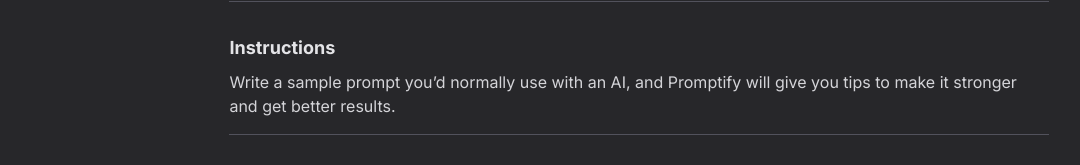
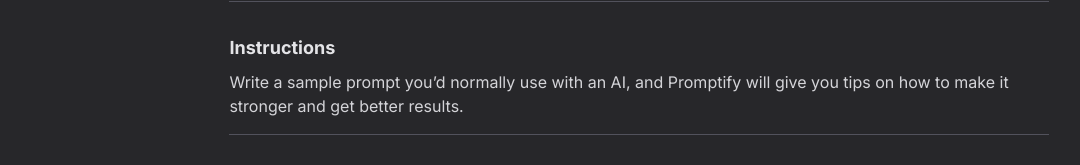
Before and after one commit to obtain-ai/obtain, a SvelteKit app: page /promptify in a window 1280 px wide. Shown: the part 379-544 px from the top of the page, without its empty margins (1-1081 px from the left). Built offline with nearby package versions, Linux system fonts and the light colour scheme.

Commit message:
clarify instructions

```diff
--- a/src/routes/promptify/+page.svelte
+++ b/src/routes/promptify/+page.svelte
@@ -38,7 +38,7 @@
 					Instructions
 				{/snippet}
 				{#snippet content()}
-					Write a sample prompt you’d normally use with an AI, and Promptify will give you tips to make it stronger and get better results.
+					Write a sample prompt you’d normally use with an AI, and Promptify will give you tips on how to make it stronger and get better results.
 				{/snippet}
 			</InfoDisplay>
 		</div>
```
